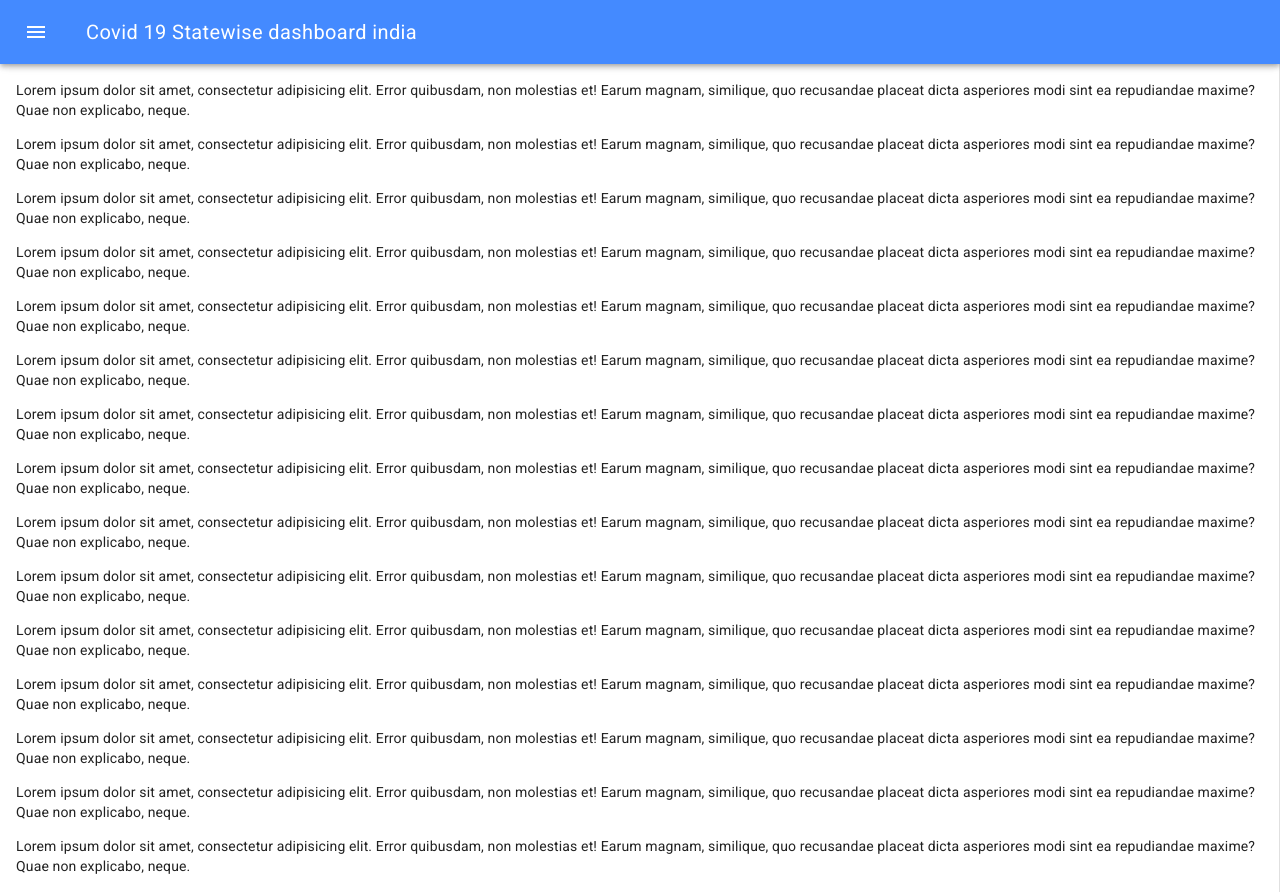
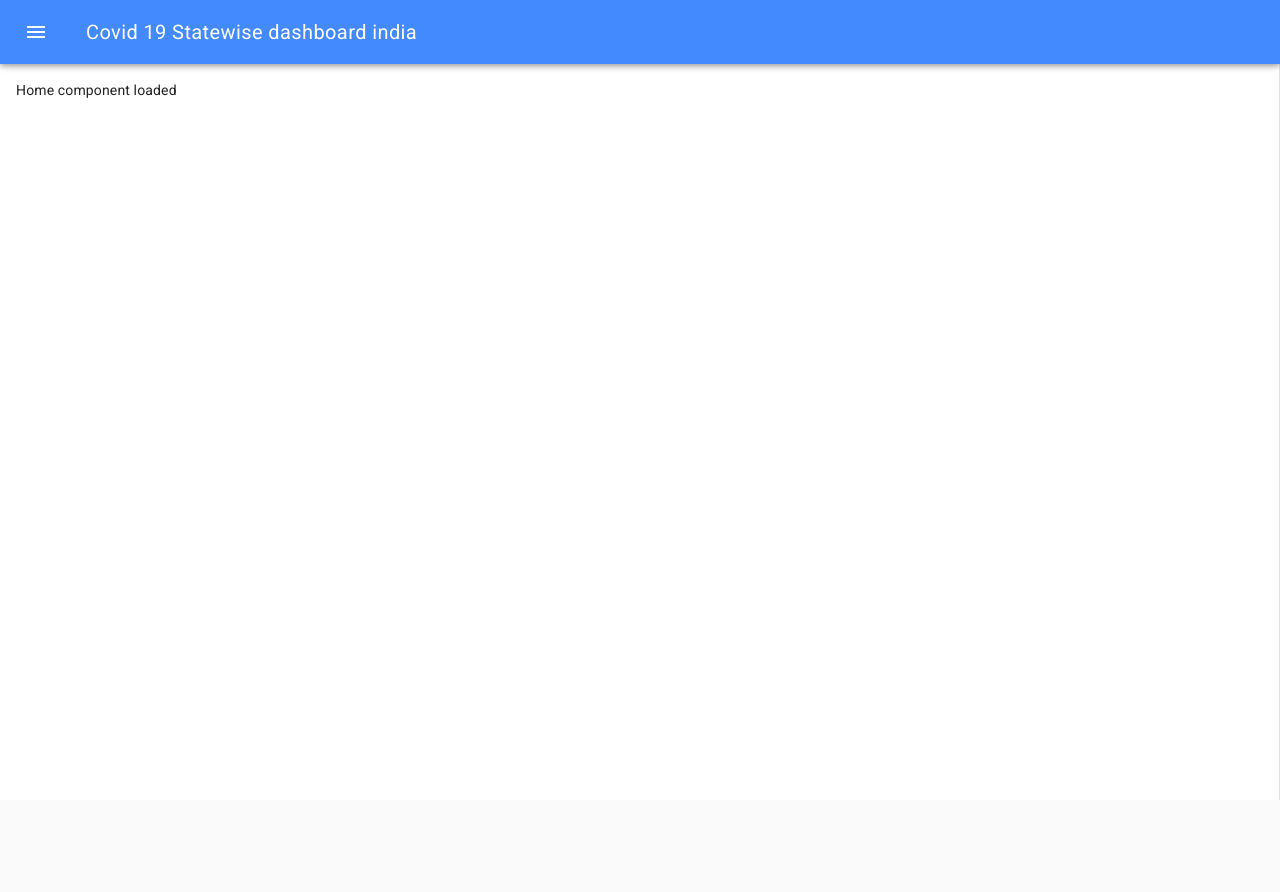
Before and after one commit to JalpeshVadgama/VueCovid19PWA, a Vue app: page /#/ in a window 1280 px wide. After the commit the page ends 800 px from the top, so only its background shows below. Built offline with nearby package versions, Linux system fonts and the light colour scheme.

Commit message:
Router and Router link applied

```diff
--- a/src/App.vue
+++ b/src/App.vue
@@ -1,6 +1,6 @@
 <template>
   <div class="page-container">
-    <md-app md-mode="reveal">
+    <md-app class="app-wrapper" md-mode="reveal">
       <md-app-toolbar class="md-primary">
         <md-button class="md-icon-button" @click="menuVisible = !menuVisible">
           <md-icon>menu</md-icon>
@@ -14,37 +14,31 @@
         <md-list>
           <md-list-item>
             <md-icon>home</md-icon>
-            <span class="md-list-item-text">Home</span>
+            <span class="md-list-item-text">
+              <router-link to="/">Home</router-link>
+            </span>
           </md-list-item>
 
           <md-list-item>
             <md-icon style="font-weight:bold !important">trending_up</md-icon>
-            <span class="md-list-item-text">State Wise Statistics</span>
+            <span class="md-list-item-text">
+              <router-link to="/States">States</router-link>
+            </span>
           </md-list-item>
 
           <md-list-item>
             <md-icon>info</md-icon>
-            <span class="md-list-item-text">About Us</span>
+            <span class="md-list-item-text">
+              <router-link to="/AboutUs">About Us</router-link>
+            </span>
           </md-list-item>
         </md-list>
       </md-app-drawer>
 
       <md-app-content>
-        <p>Lorem ipsum dolor sit amet, consectetur adipisicing elit. Error quibusdam, non molestias et! Earum magnam, similique, quo recusandae placeat dicta asperiores modi sint ea repudiandae maxime? Quae non explicabo, neque.</p>
-        <p>Lorem ipsum dolor sit amet, consectetur adipisicing elit. Error quibusdam, non molestias et! Earum magnam, similique, quo recusandae placeat dicta asperiores modi sint ea repudiandae maxime? Quae non explicabo, neque.</p>
-        <p>Lorem ipsum dolor sit amet, consectetur adipisicing elit. Error quibusdam, non molestias et! Earum magnam, similique, quo recusandae placeat dicta asperiores modi sint ea repudiandae maxime? Quae non explicabo, neque.</p>
-        <p>Lorem ipsum dolor sit amet, consectetur adipisicing elit. Error quibusdam, non molestias et! Earum magnam, similique, quo recusandae placeat dicta asperiores modi sint ea repudiandae maxime? Quae non explicabo, neque.</p>
-        <p>Lorem ipsum dolor sit amet, consectetur adipisicing elit. Error quibusdam, non molestias et! Earum magnam, similique, quo recusandae placeat dicta asperiores modi sint ea repudiandae maxime? Quae non explicabo, neque.</p>
-        <p>Lorem ipsum dolor sit amet, consectetur adipisicing elit. Error quibusdam, non molestias et! Earum magnam, similique, quo recusandae placeat dicta asperiores modi sint ea repudiandae maxime? Quae non explicabo, neque.</p>
-        <p>Lorem ipsum dolor sit amet, consectetur adipisicing elit. Error quibusdam, non molestias et! Earum magnam, similique, quo recusandae placeat dicta asperiores modi sint ea repudiandae maxime? Quae non explicabo, neque.</p>
-        <p>Lorem ipsum dolor sit amet, consectetur adipisicing elit. Error quibusdam, non molestias et! Earum magnam, similique, quo recusandae placeat dicta asperiores modi sint ea repudiandae maxime? Quae non explicabo, neque.</p>
-        <p>Lorem ipsum dolor sit amet, consectetur adipisicing elit. Error quibusdam, non molestias et! Earum magnam, similique, quo recusandae placeat dicta asperiores modi sint ea repudiandae maxime? Quae non explicabo, neque.</p>
-        <p>Lorem ipsum dolor sit amet, consectetur adipisicing elit. Error quibusdam, non molestias et! Earum magnam, similique, quo recusandae placeat dicta asperiores modi sint ea repudiandae maxime? Quae non explicabo, neque.</p>
-        <p>Lorem ipsum dolor sit amet, consectetur adipisicing elit. Error quibusdam, non molestias et! Earum magnam, similique, quo recusandae placeat dicta asperiores modi sint ea repudiandae maxime? Quae non explicabo, neque.</p>
-        <p>Lorem ipsum dolor sit amet, consectetur adipisicing elit. Error quibusdam, non molestias et! Earum magnam, similique, quo recusandae placeat dicta asperiores modi sint ea repudiandae maxime? Quae non explicabo, neque.</p>
-        <p>Lorem ipsum dolor sit amet, consectetur adipisicing elit. Error quibusdam, non molestias et! Earum magnam, similique, quo recusandae placeat dicta asperiores modi sint ea repudiandae maxime? Quae non explicabo, neque.</p>
-        <p>Lorem ipsum dolor sit amet, consectetur adipisicing elit. Error quibusdam, non molestias et! Earum magnam, similique, quo recusandae placeat dicta asperiores modi sint ea repudiandae maxime? Quae non explicabo, neque.</p>
-        <p>Lorem ipsum dolor sit amet, consectetur adipisicing elit. Error quibusdam, non molestias et! Earum magnam, similique, quo recusandae placeat dicta asperiores modi sint ea repudiandae maxime? Quae non explicabo, neque.</p>
+        <div class="container">
+          <router-view></router-view>
+        </div>
       </md-app-content>
     </md-app>
   </div>
@@ -68,4 +62,7 @@ export default {
   width: 230px;
   max-width: calc(100vw - 125px);
 }
+.app-wrapper {
+  min-height: 100vh;
+}
 </style>
--- /dev/null
+++ b/src/components/AboutUs.vue
@@ -0,0 +1,16 @@
+<template>
+  <div>About us compoent loaded</div>
+</template>
+
+<script>
+export default {
+  name: "AboutUs",
+  data() {
+    return {};
+  }
+};
+</script>
+
+<!-- Add "scoped" attribute to limit CSS to this component only -->
+<style>
+</style>
--- a/src/components/Hello.vue
+++ /dev/null
@@ -1,52 +0,0 @@
-<template>
-  <div class="hello">
-    <h1>{{ msg }}</h1>
-    <h2>Essential Links</h2>
-    <ul>
-      <li><a href="https://vuejs.org" target="_blank" rel="noopener">Core Docs</a></li>
-      <li><a href="https://forum.vuejs.org" target="_blank" rel="noopener">Forum</a></li>
-      <li><a href="http://chat.vuejs.org/" target="_blank" rel="noopener">Vue Community Chat</a></li>
-      <li><a href="https://twitter.com/vuejs" target="_blank" rel="noopener">Twitter</a></li>
-      <li><a href="http://vuejs-templates.github.io/webpack/" target="_blank" rel="noopener">Docs for This Template</a></li>
-    </ul>
-    <h2>Ecosystem</h2>
-    <ul>
-      <li><a href="http://router.vuejs.org/" target="_blank" rel="noopener">vue-router</a></li>
-      <li><a href="http://vuex.vuejs.org/" target="_blank" rel="noopener">vuex</a></li>
-      <li><a href="http://vue-loader.vuejs.org/" target="_blank" rel="noopener">vue-loader</a></li>
-      <li><a href="https://github.com/vuejs/awesome-vue" target="_blank" rel="noopener">awesome-vue</a></li>
-    </ul>
-  </div>
-</template>
-
-<script>
-export default {
-  name: 'hello',
-  data () {
-    return {
-      msg: 'Welcome to Your Vue.js PWA'
-    }
-  }
-}
-</script>
-
-<!-- Add "scoped" attribute to limit CSS to this component only -->
-<style>
-h1, h2 {
-  font-weight: normal;
-}
-
-ul {
-  list-style-type: none;
-  padding: 0;
-}
-
-li {
-  display: inline-block;
-  margin: 0 10px;
-}
-
-a {
-  color: #35495E;
-}
-</style>
--- /dev/null
+++ b/src/components/Home.vue
@@ -0,0 +1,16 @@
+<template>
+  <div>Home component loaded</div>
+</template>
+
+<script>
+export default {
+  name: "Home",
+  data() {
+    return {};
+  }
+};
+</script>
+
+<!-- Add "scoped" attribute to limit CSS to this component only -->
+<style>
+</style>
--- /dev/null
+++ b/src/components/States.vue
@@ -0,0 +1,16 @@
+<template>
+  <div>State wise compoent loaded</div>
+</template>
+
+<script>
+export default {
+  name: "States",
+  data() {
+    return {};
+  }
+};
+</script>
+
+<!-- Add "scoped" attribute to limit CSS to this component only -->
+<style>
+</style>
--- a/src/router/index.js
+++ b/src/router/index.js
@@ -1,6 +1,8 @@
 import Vue from 'vue'
 import Router from 'vue-router'
-import Hello from '@/components/Hello'
+import Home from '@/components/Home'
+import AboutUs from '@/components/AboutUs'
+import States from '@/components/States'
 
 Vue.use(Router)
 
@@ -8,8 +10,18 @@ export default new Router({
   routes: [
     {
       path: '/',
-      name: 'Hello',
-      component: Hello
+      name: 'Home',
+      component: Home
+    },
+    {
+      path: '/AboutUs',
+      name: 'AboutUs',
+      component: AboutUs
+    },
+    {
+      path: '/States',
+      name: 'States',
+      component: States
     }
   ]
 })
```
